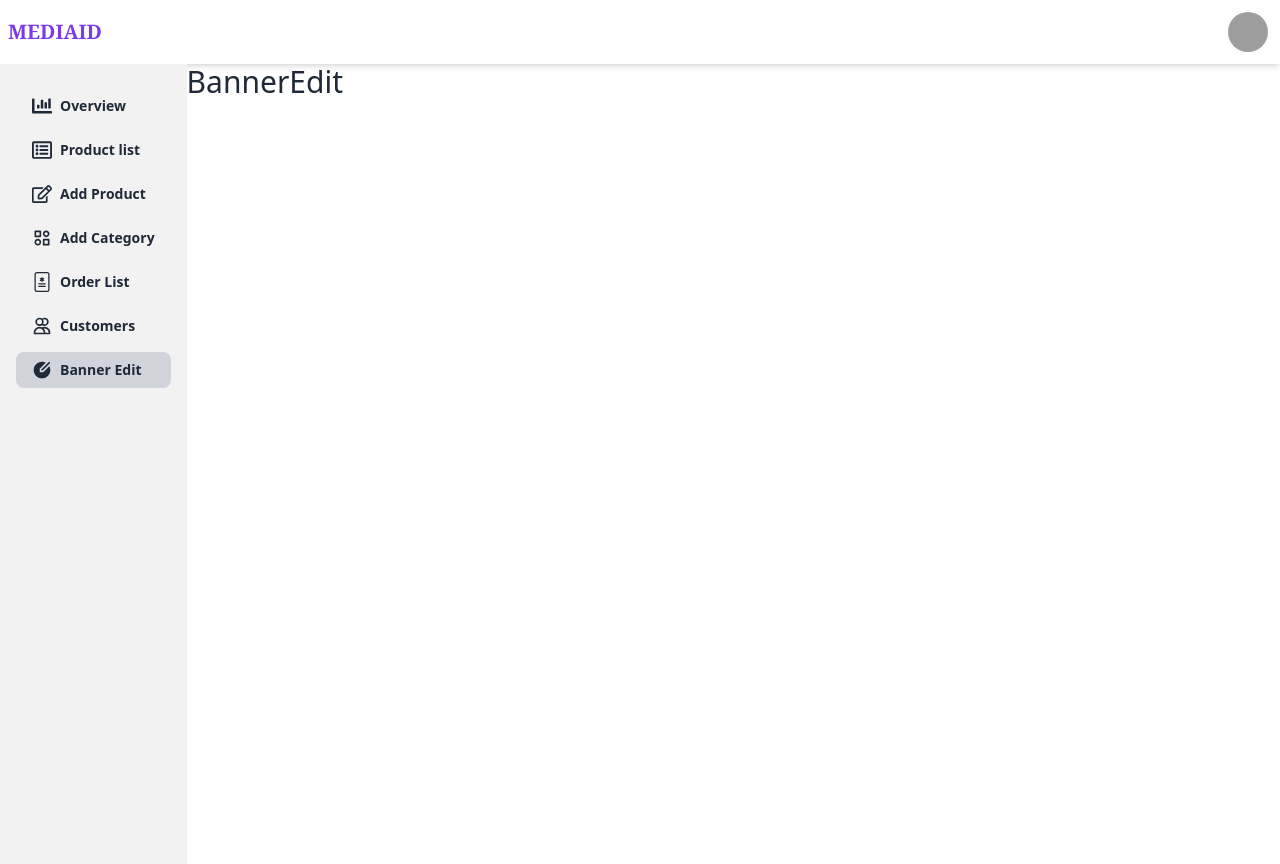
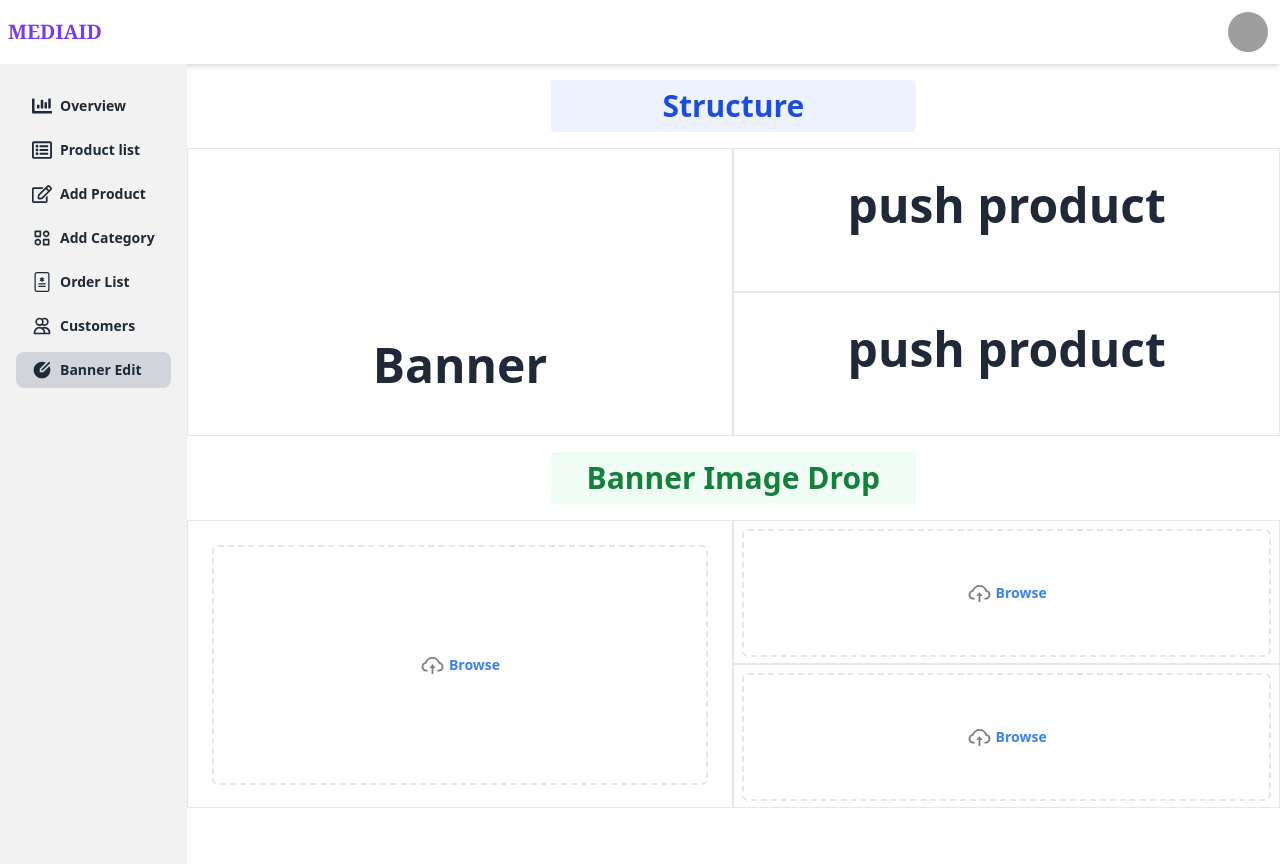
Before and after one commit to Digital-X-part/mediaid_v2_dashboard, a React (Vite) app: page /banner-edit in a window 1280 px wide. Built offline with nearby package versions, Linux system fonts and the light colour scheme; grey boxes are pictures that could not be loaded.

Commit message:
banner page Ui ready

```diff
--- a/src/pages/BannerEdit.jsx
+++ b/src/pages/BannerEdit.jsx
@@ -1,9 +1,222 @@
+import { AiOutlineCloudUpload } from "react-icons/ai";
+
 const BannerEdit = () => {
-    return (
-        <div>
-            <h1 className="text-3xl">BannerEdit</h1>
+  const images = [];
+  return (
+    <div>
+      <h3 className=" xl:text-3xl text-xl text-center my-4 text-blue-700 bg-indigo-50 p-2 rounded xl:w-1/3  w-1/2 mx-auto font-bold">
+        Structure
+      </h3>
+
+      <div className=" grid grid-cols-2   ">
+        <div className="xl:h-72 h-48 border w-full ">
+          <h1 className="xl:text-5xl  lg:text-3xl text-xl  font-semibold text-center  my-16 xl:my-48">
+            Banner
+          </h1>
         </div>
-    );
+        <div className="  w-full ">
+          <div className="xl:h-36 h-24 border w-full col-span-1">
+            {" "}
+            <h1 className="xl:text-5xl  lg:text-3xl text-xl  font-semibold text-center  my-8">
+              push product
+            </h1>
+          </div>
+          <div className="xl:h-36 h-24 border w-full col-span-1">
+            {" "}
+            <h1 className="xl:text-5xl  lg:text-3xl text-xl  font-semibold text-center  my-8">
+              push product
+            </h1>
+          </div>
+        </div>
+      </div>
+
+      <div>
+        {/* edit part */}
+        <h3 className=" xl:text-3xl text-xl text-center my-4 text-green-700 bg-green-50 p-2 rounded xl:w-1/3  w-1/2 mx-auto font-bold">
+          Banner Image Drop
+        </h3>
+
+        <div className=" grid grid-cols-2   ">
+          <div className="xl:h-72 h-48 border w-full ">
+            <div className="p-2">
+              <label htmlFor="imageInput">
+                <div className="flex items-center justify-center border-2 border-dashed xl:h-60 my-4 h-36 mx-4  rounded-md gap-1">
+                  <AiOutlineCloudUpload size={25} color="gray" />
+                  <span className="text-sm font-semibold text-blue-500">
+                    Browse
+                  </span>
+                </div>
+              </label>
+              <input
+                type="file"
+                multiple
+                id="imageInput"
+                // onChange={uploadToClient}
+                className="hidden"
+              />
+              {/* showing added images in ui */}
+              <div className="mt-4">
+                {images.length > 0 &&
+                  images.map((image, index) => (
+                    <div key={index} className="flex justify-between py-1">
+                      <div className="flex items-center gap-2">
+                        <img
+                          width={24}
+                          height={24}
+                          src={image.url}
+                          className="object-cover w-6 h-6 rounded-md"
+                          alt={image.name}
+                        />
+                        <div>
+                          <p className="text-sm text-neutral-600">
+                            {image.name}{" "}
+                          </p>
+                          <p className="text-[8px] text-neutral-500">
+                            {formatSize(image.size)}
+                          </p>
+                        </div>
+                      </div>
+                      <div className="dropdown dropdown-end">
+                        <label
+                          tabIndex={0}
+                          className="btn p-0 h-0 min-h-[20px] rounded-sm bg-inherit"
+                        >
+                          <BiDotsVerticalRounded />
+                        </label>
+                        <ul
+                          tabIndex={0}
+                          className="shadow menu dropdown-content z-[1] bg-base-100 rounded-sm w-24 px-2 py-1"
+                        >
+                          <li className="text-xs text-center">Remove File</li>
+                        </ul>
+                      </div>
+                    </div>
+                  ))}
+              </div>
+            </div>
+          </div>
+          <div className="  w-full ">
+            <div className="xl:h-36 h-24 border w-full col-span-1">
+              <div className="p-2">
+                <label htmlFor="imageInput">
+                  <div className="flex items-center justify-center border-2 border-dashed  xl:h-32 h-20  rounded-md gap-1">
+                    <AiOutlineCloudUpload size={25} color="gray" />
+                    <span className="text-sm font-semibold text-blue-500">
+                      Browse
+                    </span>
+                  </div>
+                </label>
+                <input
+                  type="file"
+                  multiple
+                  id="imageInput"
+                  //   onChange={uploadToClient}
+                  className="hidden"
+                />
+                {/* showing added images in ui */}
+                <div className="mt-4">
+                  {images.length > 0 &&
+                    images.map((image, index) => (
+                      <div key={index} className="flex justify-between py-1">
+                        <div className="flex items-center gap-2">
+                          <img
+                            width={24}
+                            height={24}
+                            src={image.url}
+                            className="object-cover w-6 h-6 rounded-md"
+                            alt={image.name}
+                          />
+                          <div>
+                            <p className="text-sm text-neutral-600">
+                              {image.name}{" "}
+                            </p>
+                            <p className="text-[8px] text-neutral-500">
+                              {formatSize(image.size)}
+                            </p>
+                          </div>
+                        </div>
+                        <div className="dropdown dropdown-end">
+                          <label
+                            tabIndex={0}
+                            className="btn p-0 h-0 min-h-[20px] rounded-sm bg-inherit"
+                          >
+                            <BiDotsVerticalRounded />
+                          </label>
+                          <ul
+                            tabIndex={0}
+                            className="shadow menu dropdown-content z-[1] bg-base-100 rounded-sm w-24 px-2 py-1"
+                          >
+                            <li className="text-xs text-center">Remove File</li>
+                          </ul>
+                        </div>
+                      </div>
+                    ))}
+                </div>
+              </div>{" "}
+            </div>
+            <div className="xl:h-36 h-24 border w-full col-span-1">
+              <div className="p-2">
+                <label htmlFor="imageInput">
+                  <div className="flex items-center justify-center border-2 border-dashed  xl:h-32 h-20  rounded-md gap-1">
+                    <AiOutlineCloudUpload size={25} color="gray" />
+                    <span className="text-sm font-semibold text-blue-500">
+                      Browse
+                    </span>
+                  </div>
+                </label>
+                <input
+                  type="file"
+                  multiple
+                  id="imageInput"
+                  // onChange={uploadToClient}
+                  className="hidden"
+                />
+                {/* showing added images in ui */}
+                <div className="mt-4">
+                  {images.length > 0 &&
+                    images.map((image, index) => (
+                      <div key={index} className="flex justify-between py-1">
+                        <div className="flex items-center gap-2">
+                          <img
+                            width={24}
+                            height={24}
+                            src={image.url}
+                            className="object-cover w-6 h-6 rounded-md"
+                            alt={image.name}
+                          />
+                          <div>
+                            <p className="text-sm text-neutral-600">
+                              {image.name}{" "}
+                            </p>
+                            <p className="text-[8px] text-neutral-500">
+                              {formatSize(image.size)}
+                            </p>
+                          </div>
+                        </div>
+                        <div className="dropdown dropdown-end">
+                          <label
+                            tabIndex={0}
+                            className="btn p-0 h-0 min-h-[20px] rounded-sm bg-inherit"
+                          >
+                            <BiDotsVerticalRounded />
+                          </label>
+                          <ul
+                            tabIndex={0}
+                            className="shadow menu dropdown-content z-[1] bg-base-100 rounded-sm w-24 px-2 py-1"
+                          >
+                            <li className="text-xs text-center">Remove File</li>
+                          </ul>
+                        </div>
+                      </div>
+                    ))}
+                </div>
+              </div>{" "}
+            </div>
+          </div>
+        </div>
+      </div>
+    </div>
+  );
 };
 
 export default BannerEdit;
```
